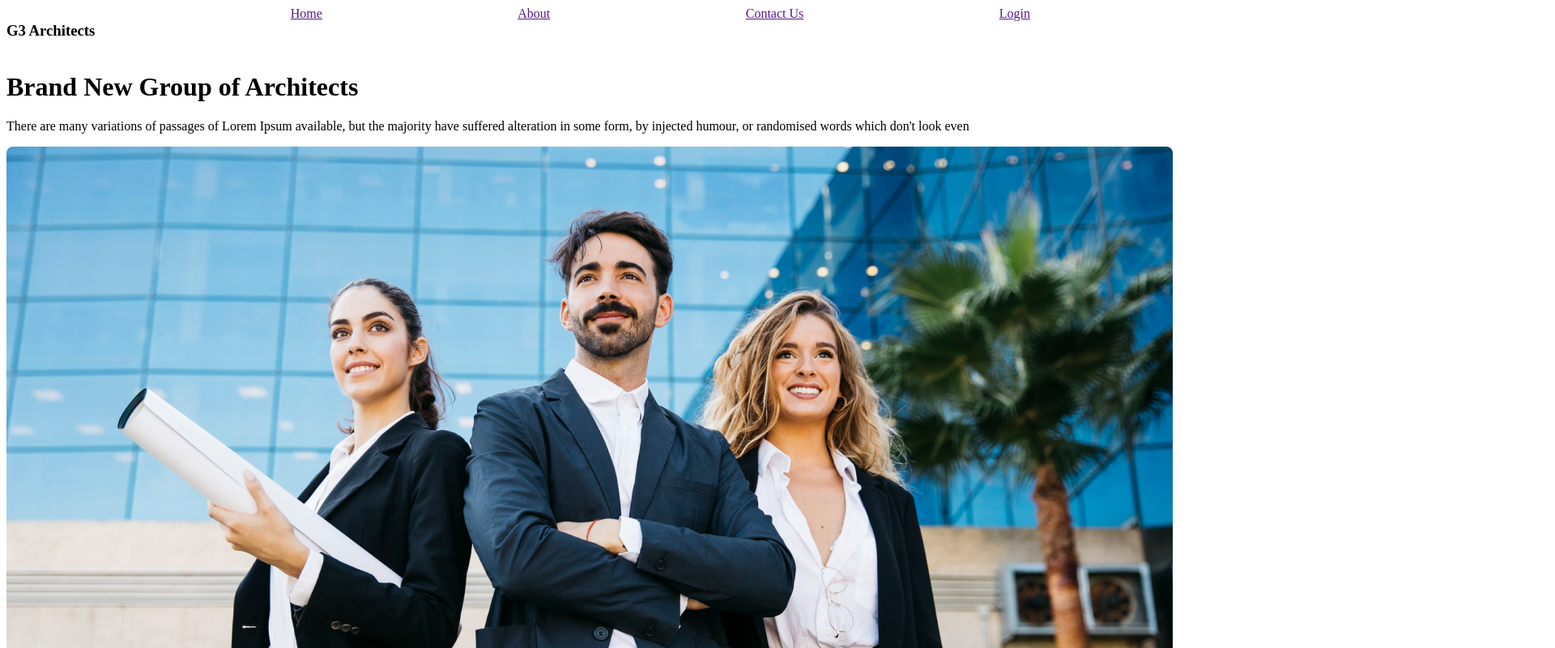
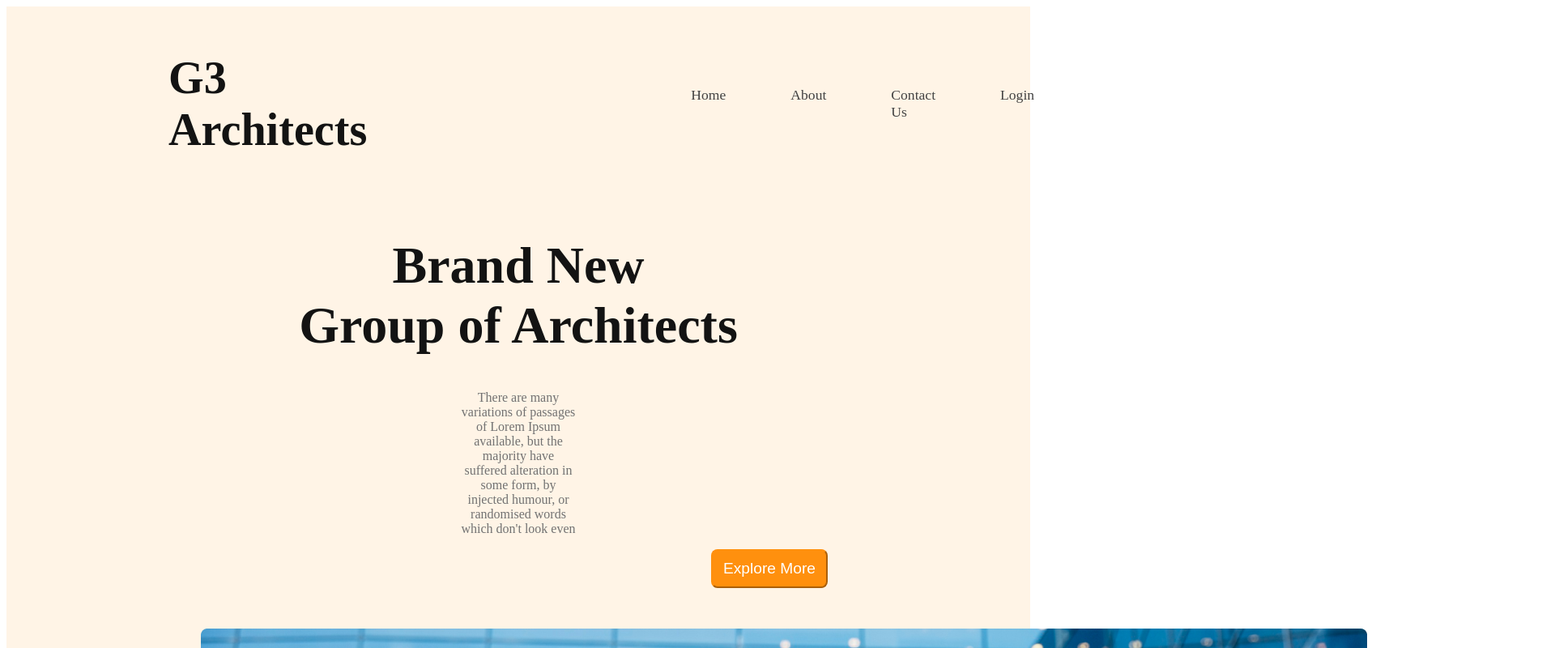
Before and after one commit to Engineer-Ashik/g3-project, a plain HTML site: page index.html in a window 1280 px wide. Shown: the top 800 px of the page at 81% size, 1920 px wide, since content can reach past the window. Drawn offline with Linux system fonts and the light colour scheme.

Commit message:
Nav and Banner section almost done

```diff
--- a/index.html
+++ b/index.html
@@ -1,26 +1,35 @@
 <!DOCTYPE html>
 <html lang="en">
+
 <head>
     <meta charset="UTF-8">
     <meta name="viewport" content="width=device-width, initial-scale=1.0">
     <title>G3 Architect Responsive Website</title>
     <link href="style.css" rel="stylesheet">
 </head>
+
 <body>
     <header>
         <nav>
-            <h3>G3 Architects</h3>
-            <a href="">Home</a>
+            <div class="nav-title">
+                <h3>G3 Architects</h3>
+            </div>
+
+            <div class="nav-links">
+            <a href=""">Home</a>
             <a href="">About</a>
             <a href="">Contact Us</a>
             <a href="">Login</a>
+            </div>
+
         </nav>
 
-        <section class="branner-title"></section>
-        <h1>Brand New Group of Architects </h1>
-        <p>There are many variations of passages of Lorem Ipsum available, but the majority have suffered alteration in some form, by injected humour, or randomised words which don't look even</p>
-        <section class="branner-img">
-            <img src="/images/banner.png"
+        <section class="banner-section"></section>
+        <h1  class="banner-title">Brand New </br> Group of Architects </h1>
+        <p class="banner-paragraph">There are many variations of passages of Lorem Ipsum available, but the majority have suffered alteration in some form, by injected humour, or randomised words which don't look even</p>
+        <button class="button-primary">Explore More</button>
+        <section class="banner-img">
+            <img src="/images/banner.png">
         </section>
     </header>
 
@@ -32,4 +41,5 @@
 
     </footer>
 </body>
+
 </html>
--- a/style.css
+++ b/style.css
@@ -1,8 +1,68 @@
-h3{
-    font-weight: 400px;
+/* Font imported here.......... */
+@import url('https://fonts.googleapis.com/css2?family=Open+Sans:wght@400;700;800&family=Roboto:wght@400;500;700&display=swap');
+
+/* header style */
+header {
+    background-color: #FF900E1A;
 }
 
-nav{
+/* Navbar style */
+nav {
     display: flex;
     justify-content: space-between;
+    align-items: center;
+
 }
+
+.nav-title{
+    color:#131313;
+    margin: 0px 200px;
+    font-size: 3rem;
+
+}
+
+.nav-links {
+    display: flex;
+    gap: 80px;
+    margin: 0px 200px;
+    font-size: 1.1rem;
+}
+
+.nav-links > a {
+    color: #424242;
+    text-decoration:none;
+    justify-content: space-around;
+}
+
+/* Banner Style */
+.banner-title {
+    font-size: 4rem;
+    color: #131313;
+    text-align: center;
+
+}
+
+.banner-paragraph {
+    color:#727272;
+    font-size: 1rem;
+    text-align: center;
+    padding: 0px 560px;
+}
+
+.banner-img{
+    padding: 50px 240px;
+    border-radius: 8px;
+    width: 1440px;
+    height: 700px;
+}
+
+.button-primary{
+    color:white;
+    border-radius: 8px;
+    border-color: #FF900E;
+    background: #FF900E;
+    width: 9rem;
+    height: 3rem;
+    margin: 0px 870px;
+    font-size: 1.2rem;
+}
```
